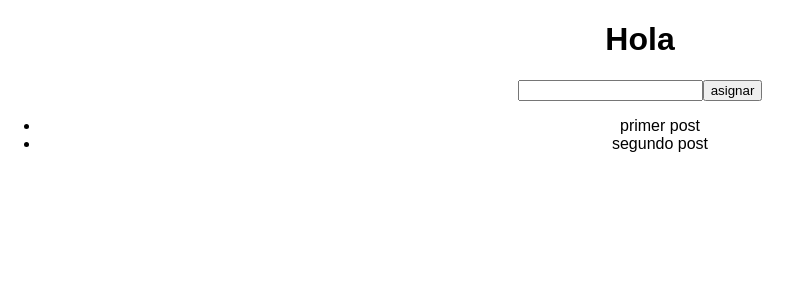
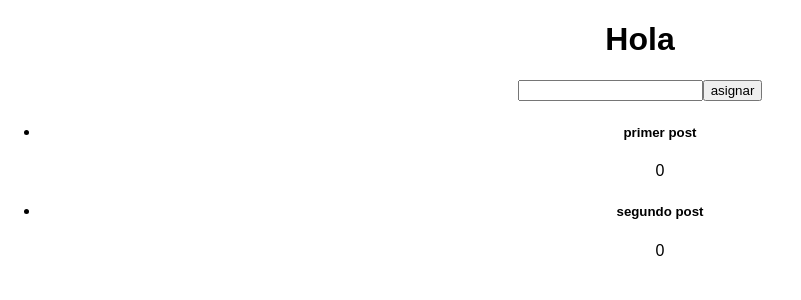
Before and after one commit to TheCraftsmen/reddit, a React app: page / in a window 1280 px wide. Shown: the top 300 px of the page, without its empty margins (0-801 px from the left). Built offline with nearby package versions, Linux system fonts and the light colour scheme.

Commit message:
mejorando el post

```diff
--- a/src/Post.js
+++ b/src/Post.js
@@ -2,10 +2,17 @@ import React from 'react';
 import { connect } from 'react-redux';
 
 
-const Post = ({ id, title }) => {
+const Post = ({ posts, id, title, vote }) => {
+	console.log("dibuja el post")
+	console.log(posts, id, title)
 	return(
 
-		<li> { title } </li>
+		<li>
+		<div>
+			<h5>{ title }</h5>
+			<p>{ vote }</p>
+		</div>
+		</li>
 		)
 }
 
--- a/src/data.js
+++ b/src/data.js
@@ -2,11 +2,13 @@ const data = [
 
 	{
 		id:1,
-		title: "primer post"
+		title: "primer post",
+		vote: 0
 	},
 	{
 		id:2,
-		title: "segundo post"
+		title: "segundo post",
+		vote: 0
 	},
 
 ]
--- a/src/reducers.js
+++ b/src/reducers.js
@@ -2,7 +2,8 @@ import { combineReducers } from 'redux';
 import data from './data';
 
 const initialStateEditor = {
-  title: ''
+  title: '',
+  vote: 0
 };
 const SUBMIT_POST = 'SUBMIT_POST';
 const TITLE_CHANGE = 'TITLE_CHANGE';
@@ -28,7 +29,7 @@ const posts = (state = data, action) => {
   switch(action.type) {
   	case SUBMIT_POST:
       return [
-        Object.assign({}, action.post, {id: getNextId(state) }), ...state
+        Object.assign({}, action.post, {id: getNextId(state), vote: 0 }), ...state
       ];
   	default:
       return state;
```
